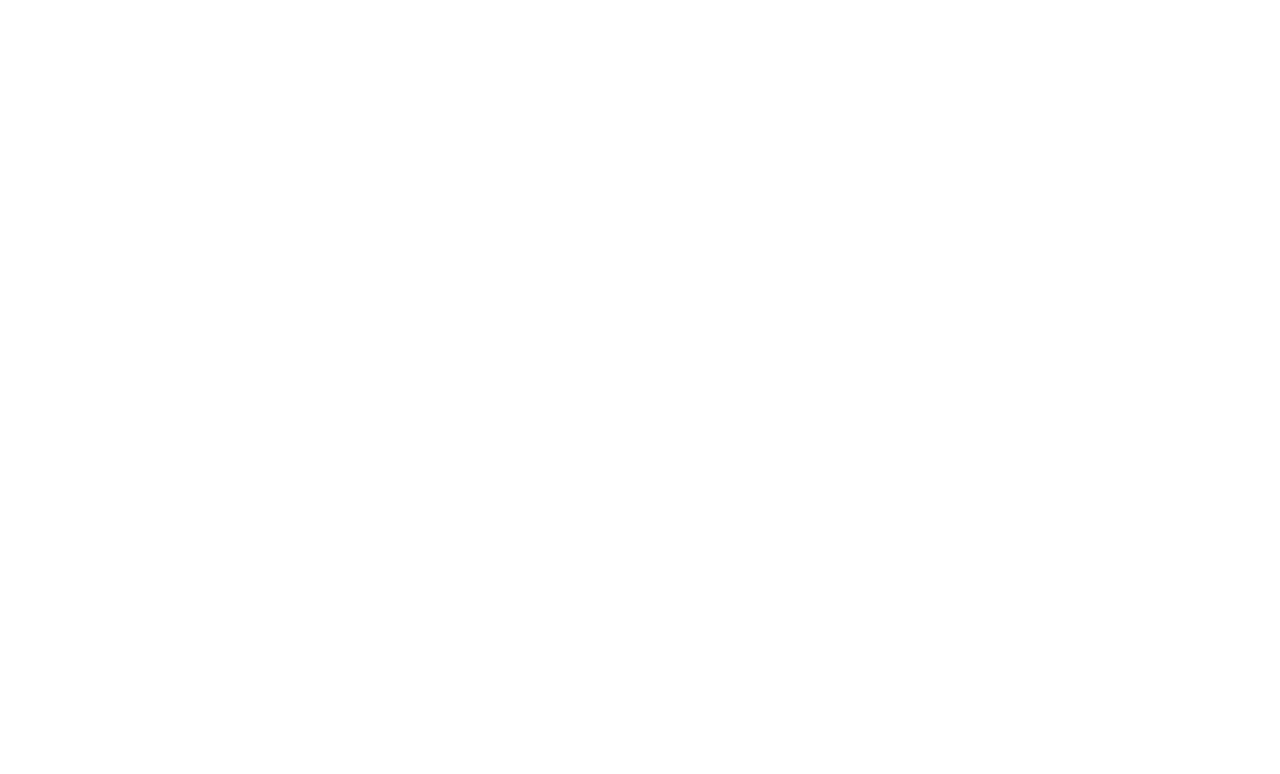
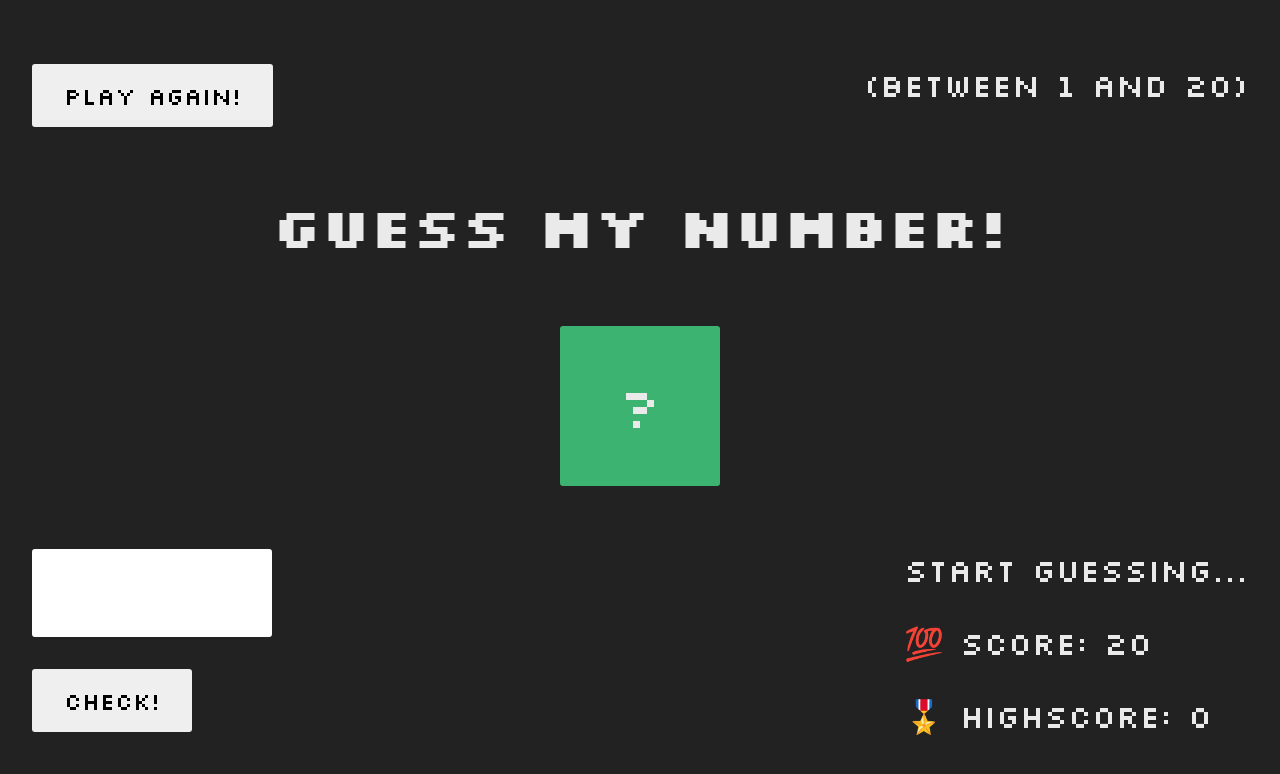
Before and after one commit to shohan-pherones/guess-my-number, a plain HTML site: page index.html in a window 1280 px wide. Drawn offline with Linux system fonts and the light colour scheme.

Commit message:
styles added

```diff
--- a/index.html
+++ b/index.html
@@ -8,6 +8,25 @@
     <link rel="stylesheet" href="style.css" />
   </head>
   <body>
+    <div class="game-screen">
+      <div class="game-header">
+        <button class="btn play-again">Play again!</button>
+        <p>(Between 1 and 20)</p>
+      </div>
+      <h1 class="game-title">Guess my number!</h1>
+      <div class="game-correct-ans">?</div>
+      <div class="game-guess-screen">
+        <div class="check-screen">
+          <input class="input-number" type="number" />
+          <button class="btn check">Check!</button>
+        </div>
+        <div class="score-screen">
+          <p class="guessing-text">Start guessing...</p>
+          <p>💯 Score: <span class="score">20</span></p>
+          <p>🎖️ Highscore: <span class="high-score">0</span></p>
+        </div>
+      </div>
+    </div>
     <script src="script.js"></script>
   </body>
 </html>
--- a/style.css
+++ b/style.css
@@ -0,0 +1,89 @@
+@import url("https://fonts.googleapis.com/css2?family=Silkscreen:wght@400;700&display=swap");
+
+* {
+  margin: 0;
+  padding: 0;
+  border: none;
+  outline: 0;
+  box-sizing: border-box;
+}
+
+body {
+  font-family: "Silkscreen", cursive;
+  background-color: #222;
+  color: #eaeaea;
+  font-size: 2rem;
+  overflow: hidden;
+}
+
+.btn {
+  font-family: inherit;
+  padding: 1rem 2rem;
+  font-size: 1.5rem;
+  border-radius: 3px;
+  cursor: pointer;
+  transition: all 0.3s;
+}
+
+.btn:hover {
+  background-color: mediumseagreen;
+  color: #eaeaea;
+}
+
+.game-screen {
+  width: 100vw;
+  height: 100vh;
+  margin: 0 auto;
+  padding: 0 2rem;
+  display: flex;
+  flex-direction: column;
+  justify-content: space-evenly;
+}
+
+.game-header {
+  display: flex;
+  justify-content: space-between;
+}
+
+.game-title {
+  text-align: center;
+  font-size: 3.5rem;
+}
+
+.game-correct-ans {
+  background-color: mediumseagreen;
+  height: 10rem;
+  width: 10rem;
+  border-radius: 3px;
+  align-self: center;
+  display: grid;
+  place-items: center;
+  font-size: 3.5rem;
+}
+
+.game-guess-screen {
+  display: flex;
+  justify-content: space-between;
+}
+
+.check-screen {
+  display: flex;
+  flex-direction: column;
+  align-items: flex-start;
+  gap: 2rem;
+}
+
+.input-number {
+  font-size: 3.5rem;
+  font-family: inherit;
+  color: #222;
+  max-width: 15rem;
+  padding: 0.5rem;
+  border-radius: 3px;
+}
+
+.score-screen {
+  display: flex;
+  flex-direction: column;
+  gap: 2rem;
+}
```
